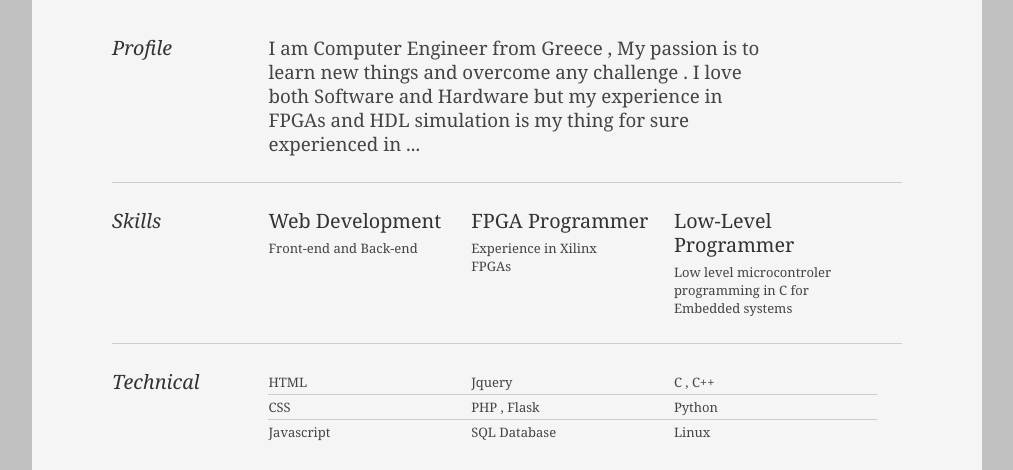
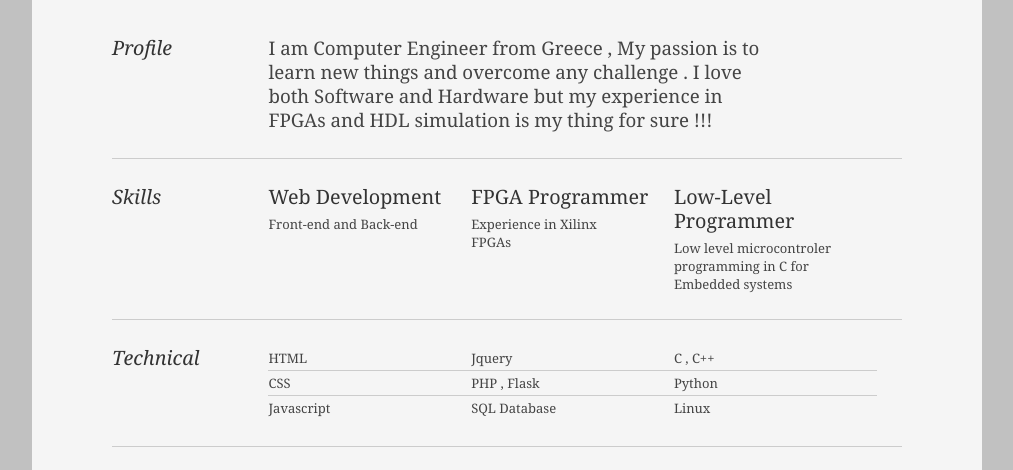
Before and after one commit to vassilas/vassilas.github.io, a plain HTML site: page index.html in a window 1280 px wide. Shown: the part 292-762 px from the top of the page, without its empty margins (133-1146 px from the left). Drawn offline with Linux system fonts and the light colour scheme.

Commit message:
fix typo

```diff
--- a/index.html
+++ b/index.html
@@ -45,7 +45,7 @@
 						<div class="yui-u">
 							<p class="enlarge">
 								I am Computer Engineer from Greece , My passion is to learn new things and overcome any challenge . I love both
-                                Software and Hardware but my experience in FPGAs and HDL simulation is my thing for sure experienced in ...
+                                Software and Hardware but my experience in FPGAs and HDL simulation is my thing for sure !!!
 							</p>
 						</div>
 					</div><!--// .yui-gf -->
```
